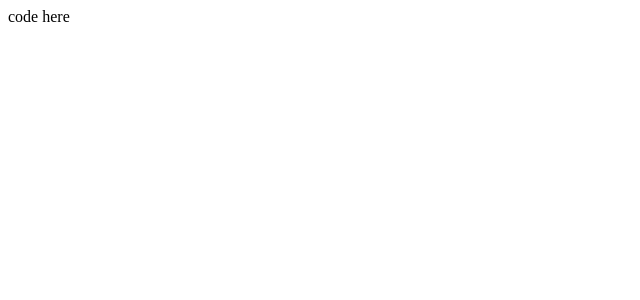
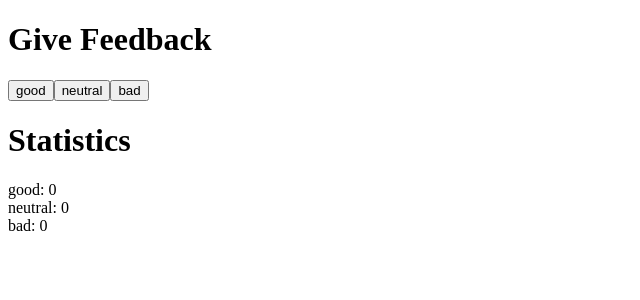
Before and after one commit to Orianas/FullStackOpenExecises, a React (Create React App) app in the folder part1/unicafe/: page / in a window 1280 px wide. Shown: the top 300 px of the page, without its empty margins (0-640 px from the left). Built offline with nearby package versions, Linux system fonts and the light colour scheme.

Commit message:
Exercise 1.6 Completed

```diff
--- a/part1/unicafe/src/App.js
+++ b/part1/unicafe/src/App.js
@@ -1,4 +1,22 @@
 import { useState } from 'react'
+
+const Header = () => <h1>Give Feedback</h1>
+const StatDisplay = ({ label, value }) => <div>{label}: {value}</div>
+const Statistics = ({ good, neutral, bad }) => {
+  console.log(good, neutral, bad)
+  return (
+    <>
+      <h1>Statistics</h1>
+      <StatDisplay label={'good'} value={good} />
+      <StatDisplay label={'neutral'} value={neutral} />
+      <StatDisplay label={'bad'} value={bad} />
+    </>
+  )
+}
+
+const Button = ({ handleClick, text }) =>
+  <button onClick={handleClick}>{text}</button>
+
 
 const App = () => {
   // save clicks of each button to its own state
@@ -6,9 +24,17 @@ const App = () => {
   const [neutral, setNeutral] = useState(0)
   const [bad, setBad] = useState(0)
 
+  const increaseGood = () => setGood(good + 1)
+  const increaseNeutral = () => setNeutral(neutral + 1)
+  const increaseBad = () => setBad(bad + 1)
+
   return (
     <div>
-      code here
+      <Header />
+      <Button handleClick={increaseGood} text='good' />
+      <Button handleClick={increaseNeutral} text='neutral' />
+      <Button handleClick={increaseBad} text='bad' />
+      <Statistics good={good} neutral={neutral} bad={bad} />
     </div>
   )
 }
```
